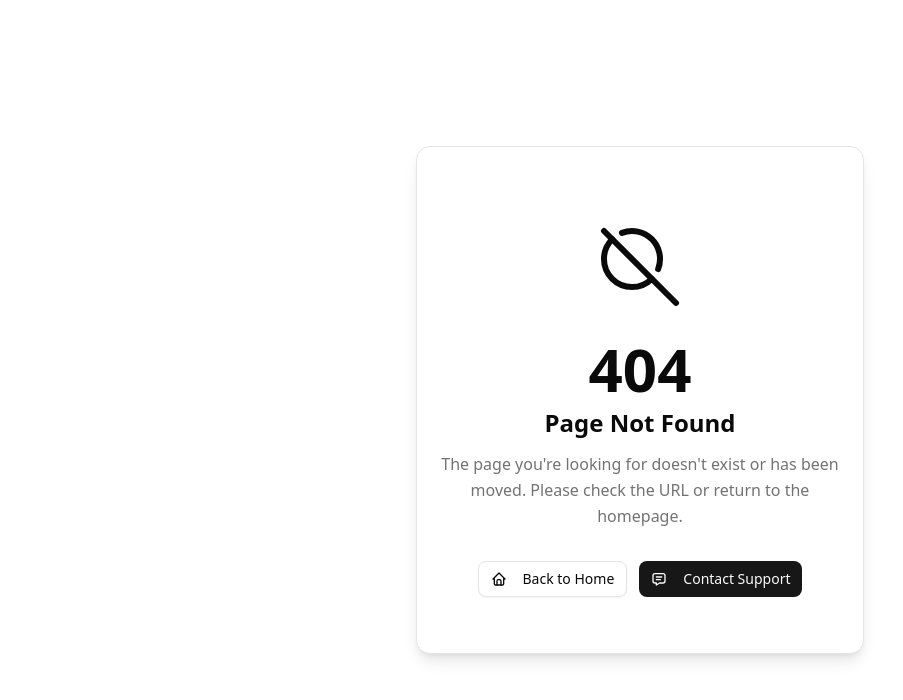
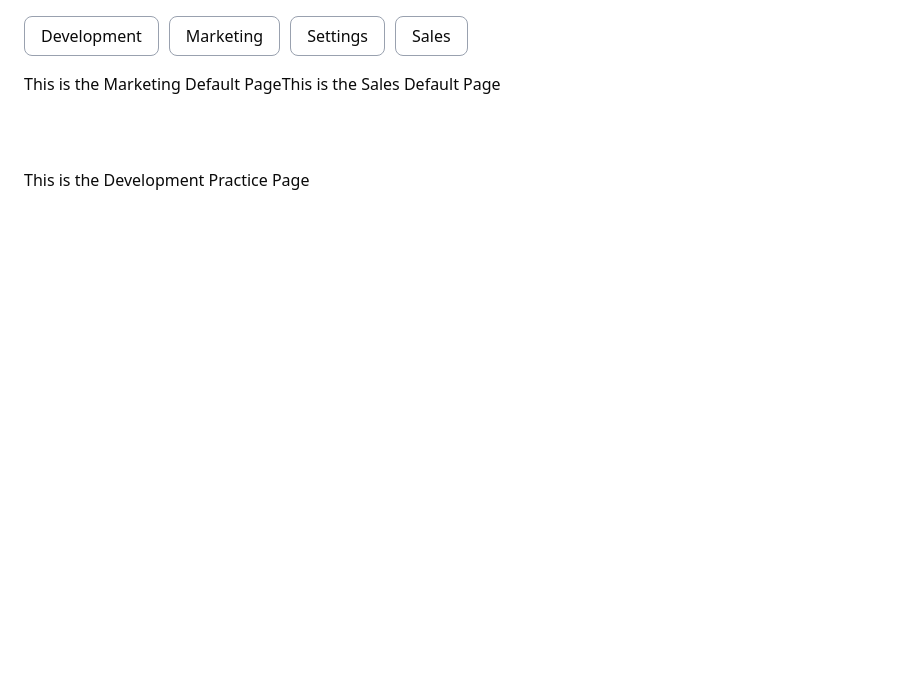
Before and after one commit to mdmhrz/blog-app-client, a Next.js app: page /development in a window 1280 px wide. Before the commit this address had no page. Shown: the top 700 px of the page, without its empty margins (0-903 px from the left). Built offline with nearby package versions, Linux system fonts and the light colour scheme.

Commit message:
Parallel layout added

```diff
--- /dev/null
+++ b/src/app/(dashboardLayout)/dashboard/analytics/layout.tsx
@@ -0,0 +1,21 @@
+import { Button } from '@/components/ui/button';
+import  Link  from 'next/link';
+import React from 'react';
+
+const AnalyticsLayout = ({ children }: { children: React.ReactNode }) => {
+    return (
+        <div>
+            <Link href="/dashboard/analytics/weekly">
+                <Button >Weekly Analytics</Button>
+            </Link>
+            <Link href="/dashboard/analytics/monthly">
+                <Button >Monthly Analytics</Button>
+            </Link>
+
+
+            {children}
+        </div>
+    );
+};
+
+export default AnalyticsLayout;
--- /dev/null
+++ b/src/app/(dashboardLayout)/dashboard/analytics/monthly/page.tsx
@@ -0,0 +1,11 @@
+import React from 'react';
+
+const MonthlyPage = () => {
+    return (
+        <div>
+            This is the Monthly Analytics Page
+        </div>
+    );
+};
+
+export default MonthlyPage;
--- /dev/null
+++ b/src/app/(dashboardLayout)/dashboard/analytics/page.tsx
@@ -0,0 +1,11 @@
+import React from 'react';
+
+const AnalyticsPage = () => {
+    return (
+        <div>
+            This is the Analytics Page
+        </div>
+    );
+};
+
+export default AnalyticsPage;
--- /dev/null
+++ b/src/app/(dashboardLayout)/dashboard/analytics/weekly/page.tsx
@@ -0,0 +1,11 @@
+import React from 'react';
+
+const WeeklyPage = () => {
+    return (
+        <div>
+            This is the Weekly Analytics Page
+        </div>
+    );
+};
+
+export default WeeklyPage;
--- /dev/null
+++ b/src/app/(practice)/@marketingSlot/default.tsx
@@ -0,0 +1,11 @@
+import React from 'react';
+
+const MarketingDefault = () => {
+    return (
+        <div className='h-24'>
+            This is the Marketing Default Page
+        </div>
+    );
+};
+
+export default MarketingDefault;
--- /dev/null
+++ b/src/app/(practice)/@marketingSlot/marketing/page.tsx
@@ -0,0 +1,11 @@
+import React from 'react';
+
+const MarketingPage = () => {
+    return (
+        <div className='w-[50%] h-24 border border-blue-400'>
+            This is the Marketing Practice Page
+        </div>
+    );
+};
+
+export default MarketingPage;
--- /dev/null
+++ b/src/app/(practice)/@marketingSlot/marketing/settings/page.tsx
@@ -0,0 +1,11 @@
+import React from 'react';
+
+const SettingsPage = () => {
+    return (
+        <div className='w-[50%] h-full border border-green-400'>
+            This is the Marketing Settings Page
+        </div>
+    );
+};
+
+export default SettingsPage;
--- /dev/null
+++ b/src/app/(practice)/@salesSlot/default.tsx
@@ -0,0 +1,11 @@
+import React from 'react';
+
+const SalesDefault = () => {
+    return (
+        <div>
+            This is the Sales Default Page
+        </div>
+    );
+};
+
+export default SalesDefault;
--- /dev/null
+++ b/src/app/(practice)/@salesSlot/sales/page.tsx
@@ -0,0 +1,11 @@
+import React from 'react';
+
+const SalesPage = () => {
+    return (
+        <div className='w-[50%] h-full border border-red-400'>
+            This is the Sales Practice Page
+        </div>
+    );
+};
+
+export default SalesPage;
--- /dev/null
+++ b/src/app/(practice)/development/page.tsx
@@ -0,0 +1,11 @@
+import React from 'react';
+
+const DevelopmentPage = () => {
+    return (
+        <div>
+            This is the Development Practice Page
+        </div>
+    );
+};
+
+export default DevelopmentPage;
--- /dev/null
+++ b/src/app/(practice)/layout.tsx
@@ -0,0 +1,34 @@
+import Link from 'next/link';
+import React from 'react';
+
+const PracticeLayout = ({
+    children,
+    marketingSlot,
+    salesSlot
+}: {
+    children: React.ReactNode;
+    marketingSlot: React.ReactNode;
+    salesSlot: React.ReactNode;
+}) => {
+    return (
+        <div className='p-6'>
+            <nav className='mb-6'>
+                <Link className='bg-background px-4 py-2 border rounded-md mt-8 border-gray-400' href="/development" style={{ marginRight: '10px' }}>Development</Link>
+                <Link className='bg-background px-4 py-2 border rounded-md mt-8 border-gray-400' href="/marketing" style={{ marginRight: '10px' }}>Marketing</Link>
+                <Link className='bg-background px-4 py-2 border rounded-md mt-8 border-gray-400' href="/marketing/settings" style={{ marginRight: '10px' }}>Settings</Link>
+                <Link className='bg-background px-4 py-2 border rounded-md mt-8 border-gray-400' href="/sales" style={{ marginRight: '10px' }}>Sales</Link>
+            </nav>
+
+            <div className='flex h-full'>
+
+                {marketingSlot}
+                {salesSlot}
+            </div>
+
+
+            {children}
+        </div>
+    );
+};
+
+export default PracticeLayout;
```
Also changed, not shown: src/components/layout/app-sidebar.tsx (+14 -9 lines).
